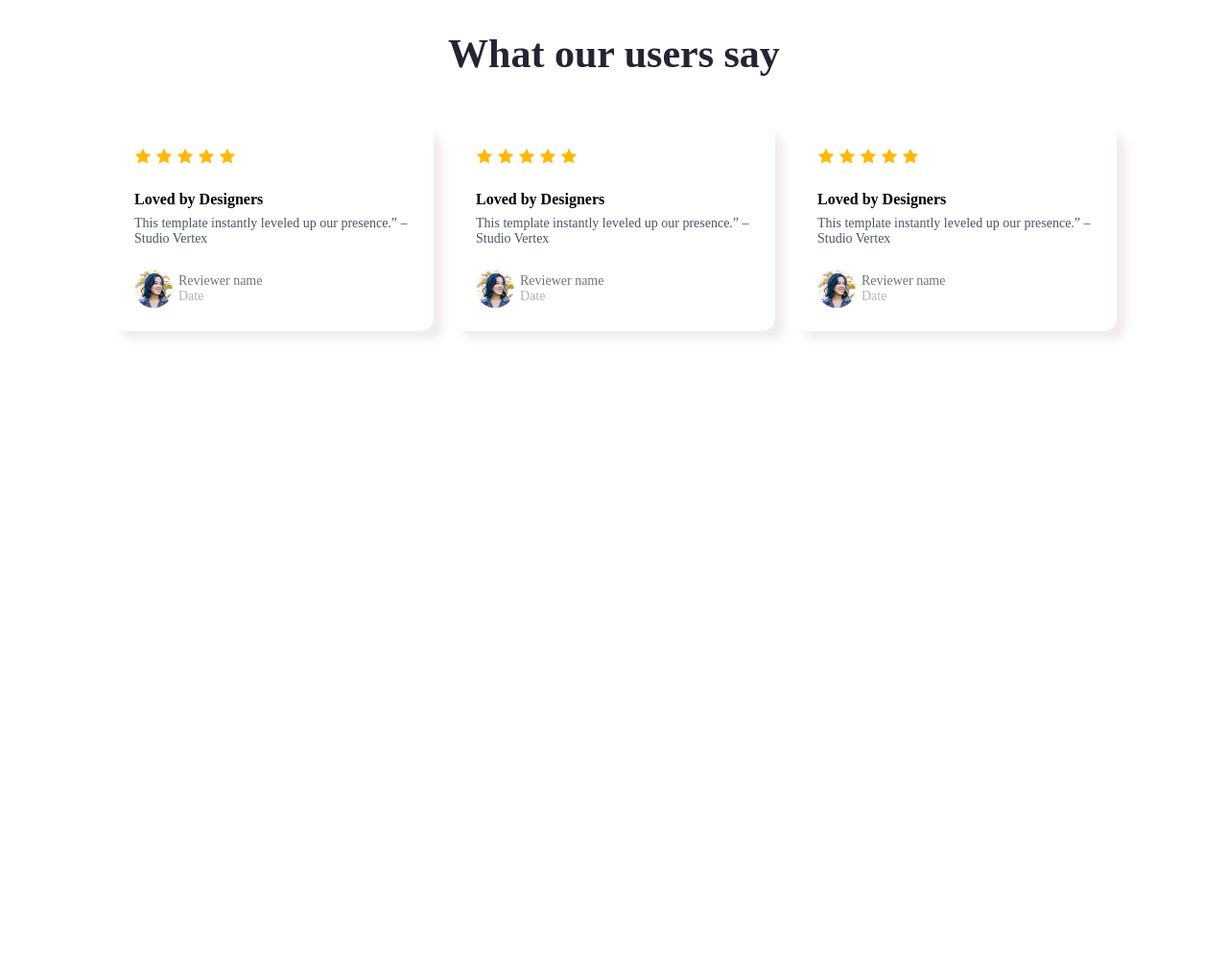
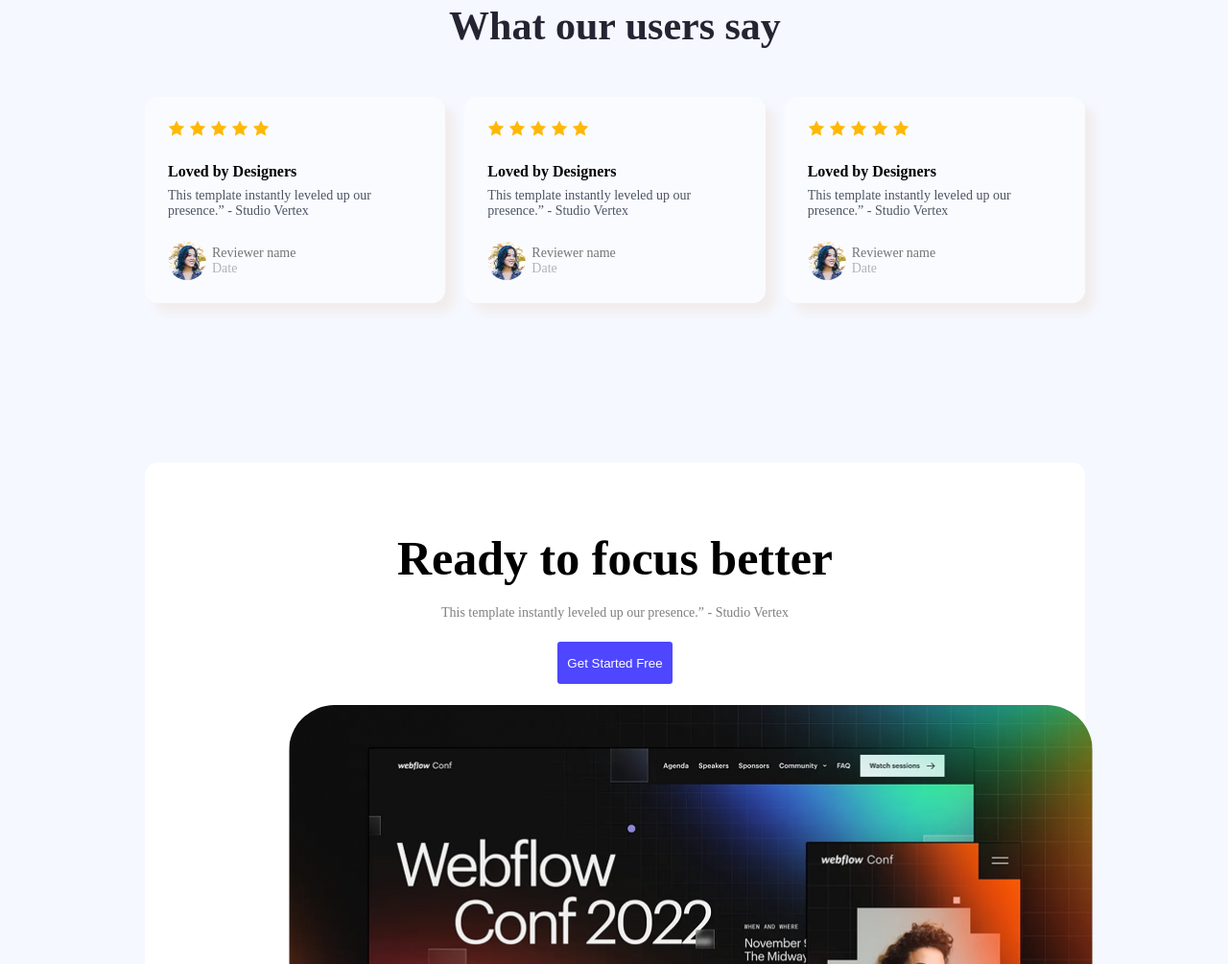
Before and after one commit to RafyHossain/Assignment-01, a plain HTML site: page index.html in a window 1280 px wide. Shown: the part 1795-2800 px from the top of the page at 96% size. Before the commit the page ends 2310 px from the top, so only its background shows below. Drawn offline with Linux system fonts and the light colour scheme.

Commit message:
Ready to focus

```diff
--- a/index.html
+++ b/index.html
@@ -68,7 +68,7 @@
           <img src="Assets/icon-star.png" alt="star" />
         </div>
         <div class="review-title">Loved by Designers</div>
-        <div class="review-text">This template instantly leveled up our presence.” – Studio Vertex</div>
+        <div class="review-text">This template instantly leveled up our presence.” - Studio Vertex</div>
         <div class="reviewer-info">
           <img class="reviewer-img" src="Assets/avatar.png" alt="Reviewer" />
           <div>
@@ -86,7 +86,7 @@
           <img src="Assets/icon-star.png" alt="star" />
         </div>
         <div class="review-title">Loved by Designers</div>
-        <div class="review-text">This template instantly leveled up our presence.” – Studio Vertex</div>
+        <div class="review-text">This template instantly leveled up our presence.” - Studio Vertex</div>
         <div class="reviewer-info">
           <img class="reviewer-img" src="Assets/avatar.png" alt="Reviewer" />
           <div>
@@ -104,7 +104,7 @@
           <img src="Assets/icon-star.png" alt="star" />
         </div>
         <div class="review-title">Loved by Designers</div>
-        <div class="review-text">This template instantly leveled up our presence.” – Studio Vertex</div>
+        <div class="review-text">This template instantly leveled up our presence.” - Studio Vertex</div>
         <div class="reviewer-info">
           <img class="reviewer-img" src="Assets/avatar.png" alt="Reviewer" />
           <div>
@@ -116,6 +116,18 @@
     </div>
   </section>
 
+  <section class="focus">
+    <h1>Ready to focus better</h1>
+    <p class="subtext">This template instantly leveled up our presence.” - Studio Vertex</p>
+    <button class="btn-primary">Get Started Free</button>
+    <div class="focus-img">
+      <img src="Assets/wc-big.png" alt="" />
+    </div>
+  </section>
+
+
+
+
   </main>
   <footer>
 
--- a/style.css
+++ b/style.css
@@ -2,6 +2,11 @@
   margin: 0;
   padding: 0;
   box-sizing: border-box;
+}
+
+body{
+  background-color: #f5f8ff;
+
 }
 
 
@@ -71,7 +76,7 @@
     align-items: center;
     padding: 40px 60px;
     max-width: 1140px;
-    margin: 141px 116px;
+    margin: 116px 159px 141px 116px;
   }
   .text-content {
     max-width: 557px;
@@ -84,8 +89,10 @@
   .text-content p {
 
     font-size: 24px;
+    margin-bottom: 23px;
     line-height: 30px;
     color: rgba(37, 36, 50, 50%)
+
 
   }
 
@@ -104,7 +111,7 @@
     background-color:rgba(78, 71, 255, 10%);
     border-radius: 24px;
     margin-left: 141px;
-    margin-right: 141px;
+    margin-right: 159px;
     padding: 50px 142px;
     max-width: 1140px;
     text-align: center;
@@ -141,7 +148,9 @@
   .user-review {
   max-width: 1140px;
   height: 342px;
-  margin: 141px 116px;
+  margin-left:151px ;
+  margin-top: 137px;
+  margin-right: 149px;
   text-align: center;
 }
 .user-review h2{
@@ -201,3 +210,39 @@
   font-size: 14px;
   color: #B3B3B3;
 }
+
+/*Focus section*/
+
+.focus {
+  max-width: 1140px;
+  height: 696px;
+  text-align: center;
+  background-color: #FFFFFF;
+   margin-left:151px ;
+  margin-top: 137px;
+  margin-right: 149px;
+  padding: 71px 150px;
+  border-radius: 14px;
+
+
+
+}
+.focus h1 {
+  color: #000000;
+  font-size: 50px;
+  font-weight: bold;
+  margin-bottom: 20px;
+
+}
+.subtext {
+  font-size: 14px;
+  color: rgba(0, 0, 0, 50%);
+  margin-bottom: 20px;
+}
+
+.focus-img img{
+  max-width: 840px;
+  height: 364px;
+  border-radius: 48px;
+  margin-top: 20px;
+}
```
